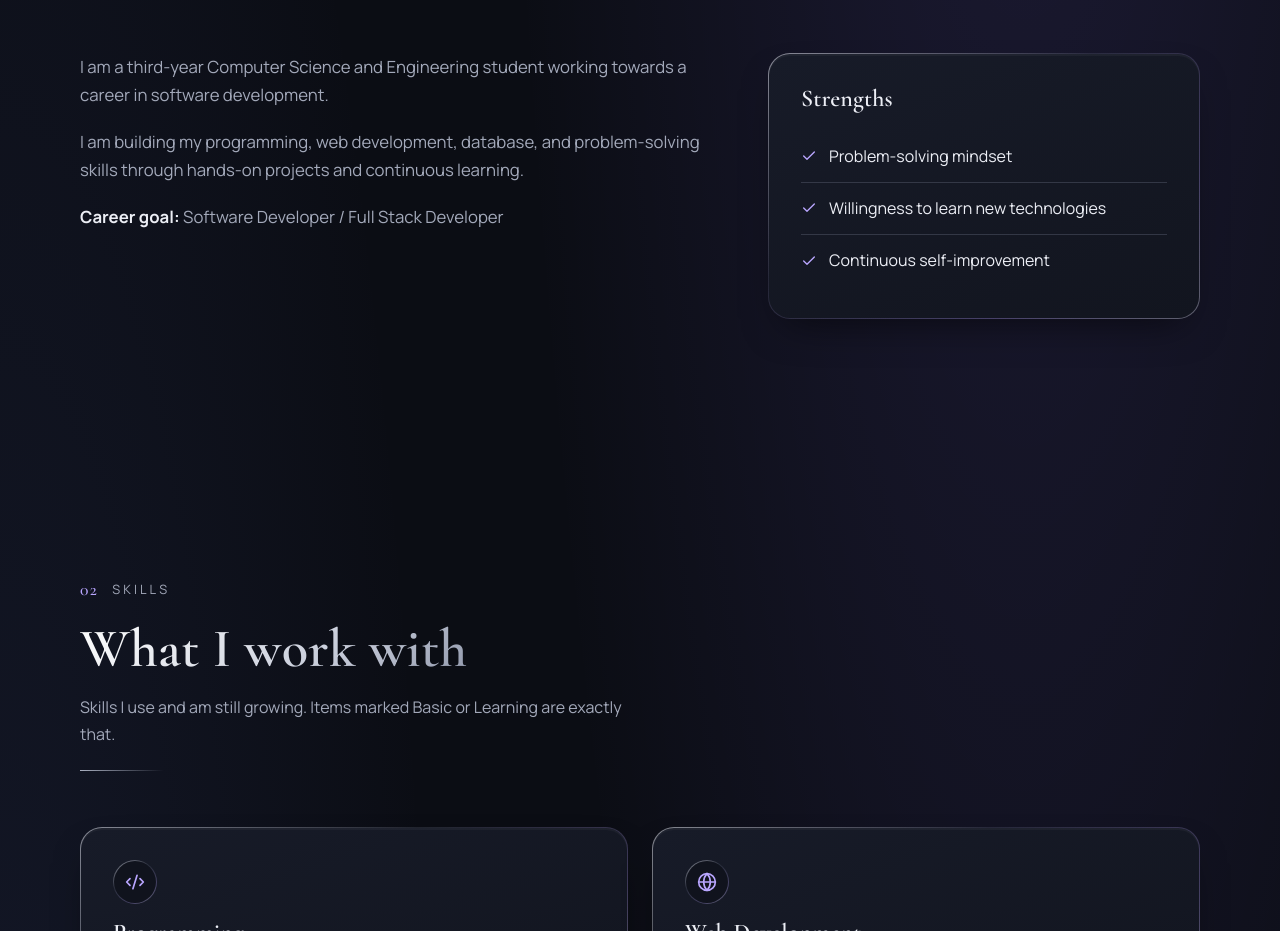
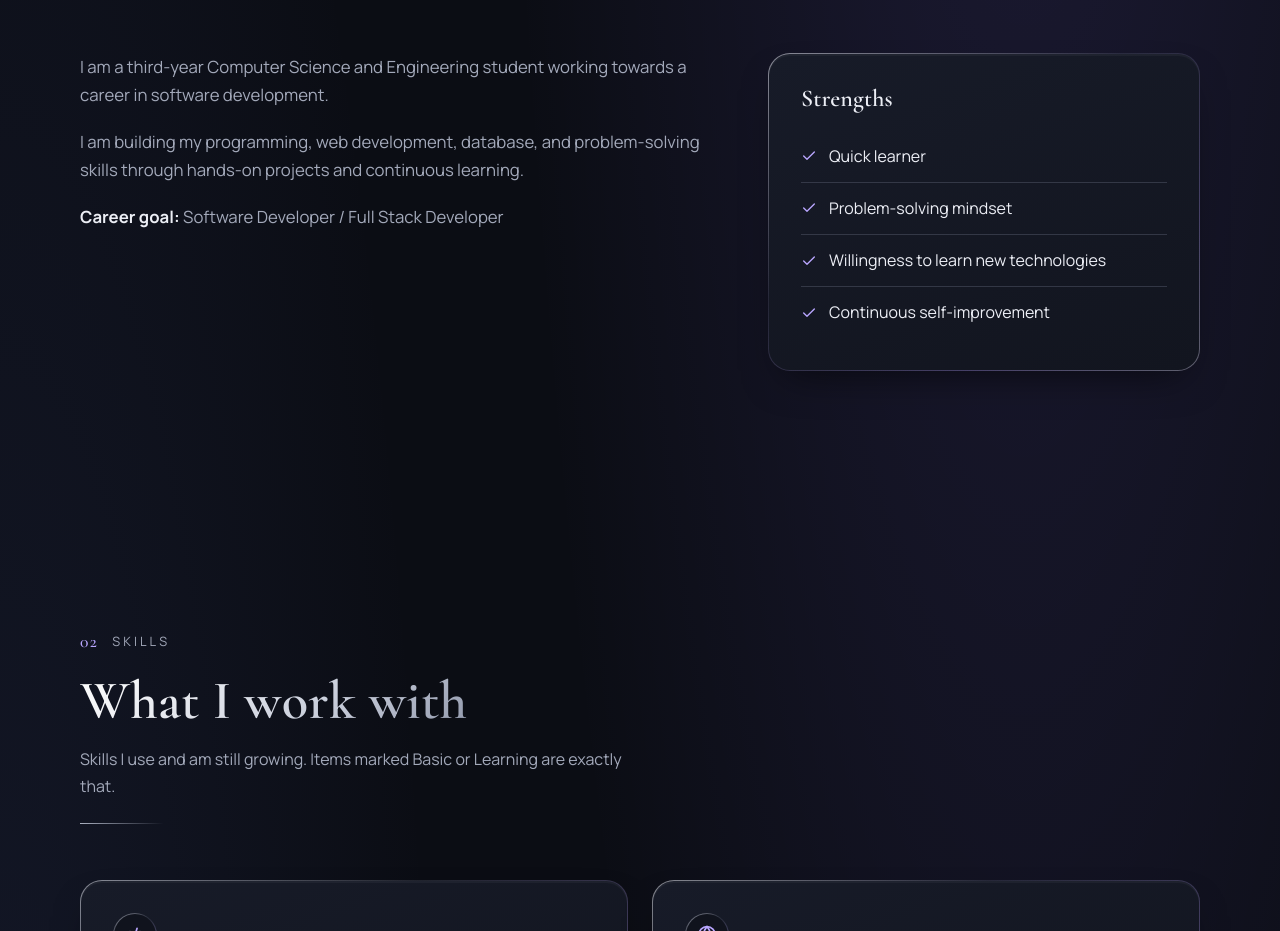
Before and after one commit to Santhoshini2901/SanthoPortfolio, a React (Vite) app: page / in a window 1280 px wide. Shown: the part 1120-2051 px from the top of the page. Built offline with nearby package versions, Linux system fonts and the light colour scheme.

Commit message:
Add 'Quick learner' to strengths list

```diff
--- a/src/data/profile.js
+++ b/src/data/profile.js
@@ -25,7 +25,7 @@ export const profile = {
     'I am building my programming, web development, database, and problem-solving skills through hands-on projects and continuous learning.',
   ],
   strengths: [
-
+    'Quick learner',
     'Problem-solving mindset',
     'Willingness to learn new technologies',
     'Continuous self-improvement',
```
